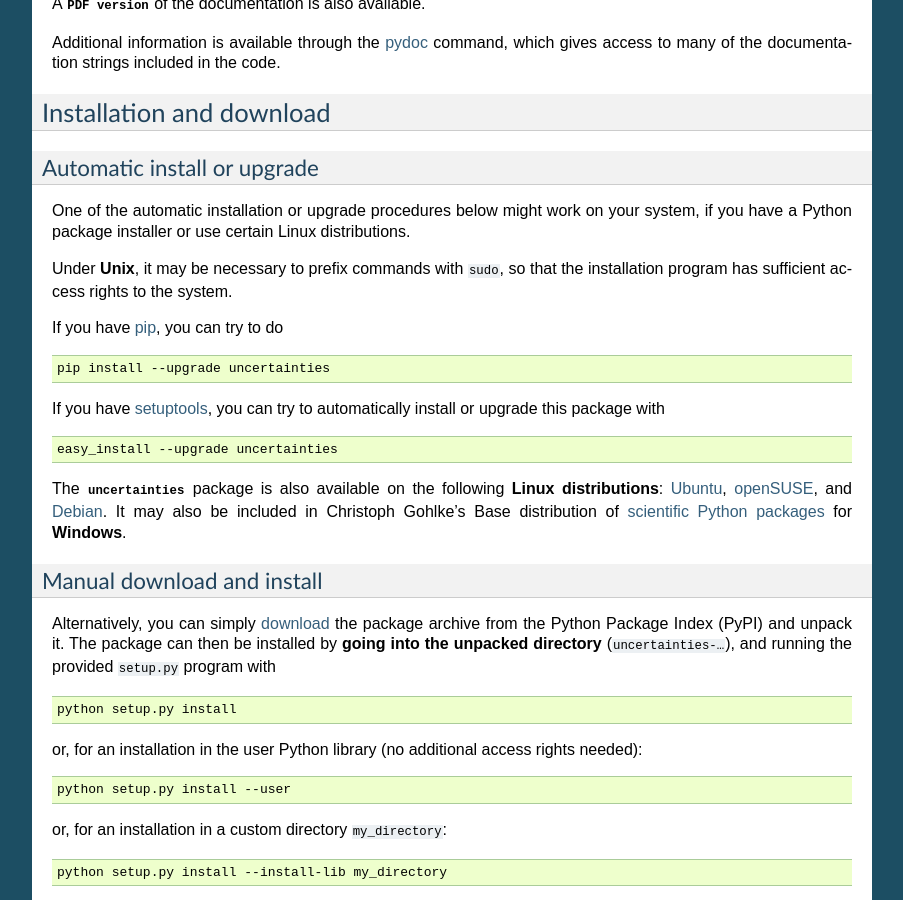
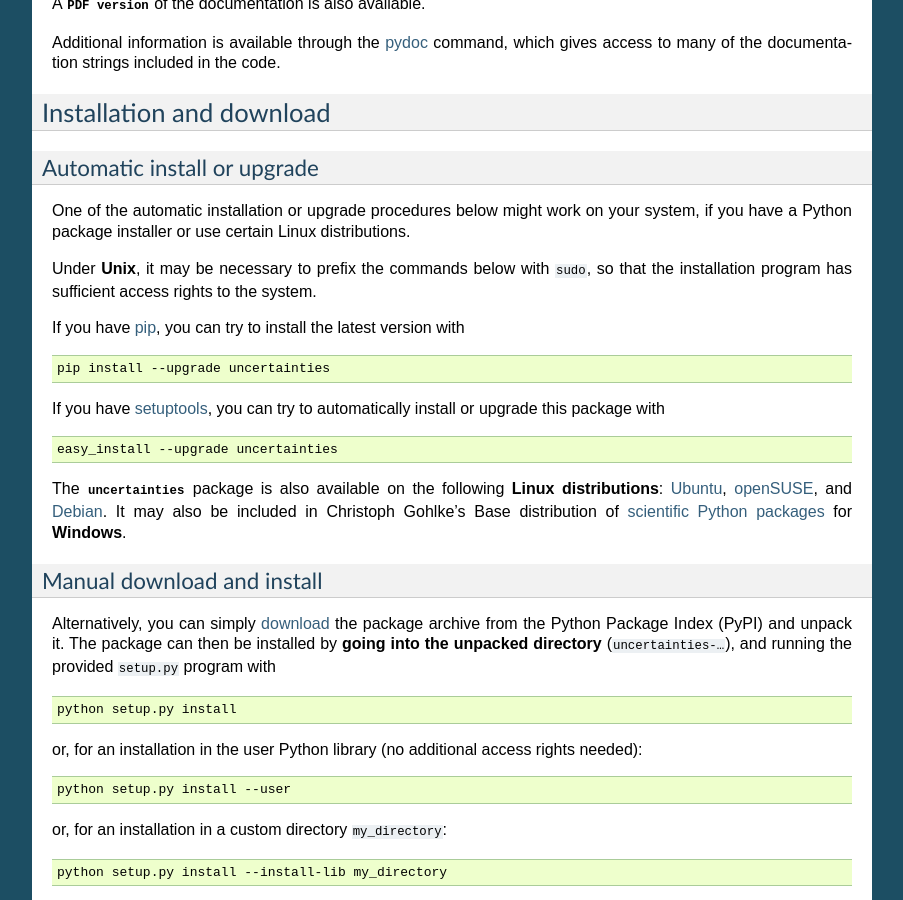
Before and after one commit to lmfit/uncertainties, a Sphinx documentation site: the page built from doc/index.rst, in a window 1280 px wide and 900 px high, scrolled down 1651 px. Shown: the whole window, without its empty margins (198-1101 px from the left). Built offline with Sphinx 7.4.7, drawn with Linux system fonts in a browser that asks for light colours; the version number is read from the project's files by our own code.

Commit message:
More explicit install/upgrade instructions.

```diff
--- a/doc/index.rst
+++ b/doc/index.rst
@@ -104,12 +104,12 @@
 on your system, if you have a Python package installer or use certain
 Linux distributions.
 
-Under **Unix**, it may be necessary to prefix commands with ``sudo``, so
-that the installation program has sufficient access rights to the
-system.
+Under **Unix**, it may be necessary to prefix the commands below with
+``sudo``, so that the installation program has sufficient access rights
+to the system.
 
-If you have `pip <http://pip.openplans.org/>`_, you can try to
-do
+If you have `pip <http://pip.openplans.org/>`_, you can try to install
+the latest version with
 
 .. code-block:: sh
 
```
